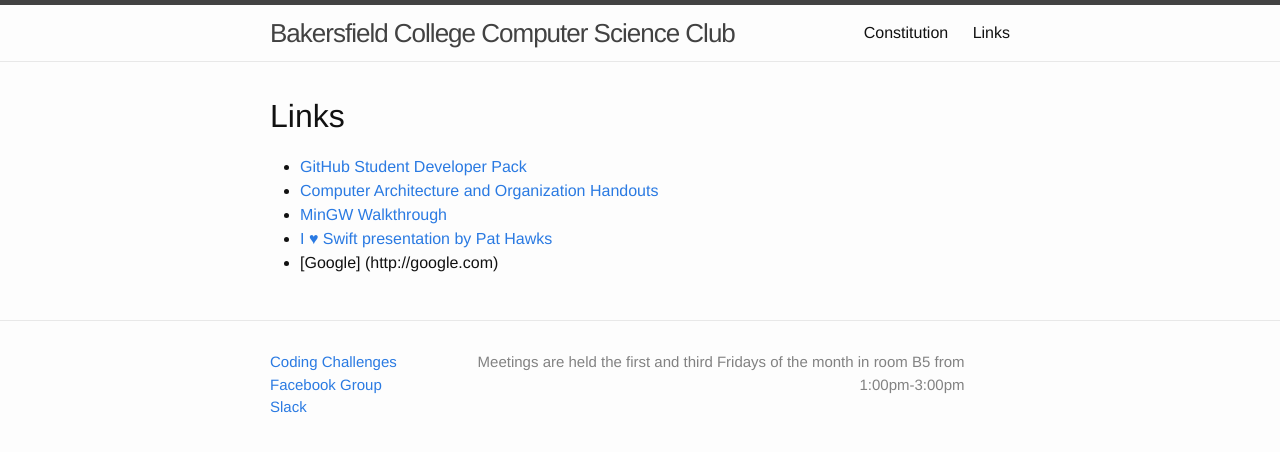
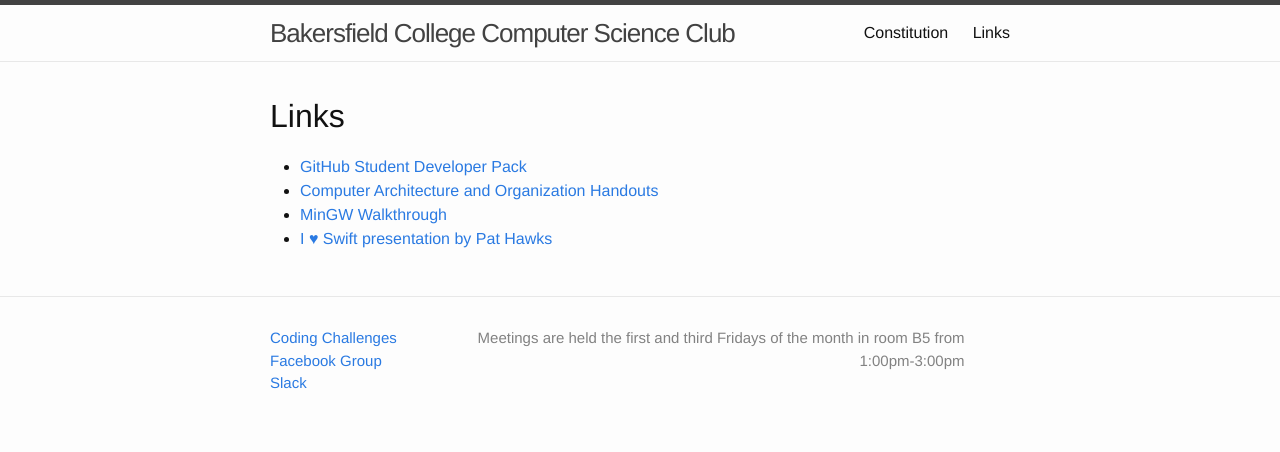
Before and after one commit to AICSC/aicsc.github.io, a Jekyll site: the page built from pages/links.md, in a window 1280 px wide. Shown: the top 452 px of the page. Built offline with Jekyll 4.4.1, drawn with Linux system fonts in a browser that asks for light colours.

Commit message:
Revert "Update links.md" (#37)

```diff
--- a/pages/links.md
+++ b/pages/links.md
@@ -10,4 +10,3 @@ layout: default
  * [Computer Architecture and Organization Handouts](https://github.com/pathawks/Computer-Architecture-and-Organization)
  * [MinGW Walkthrough](https://github.com/AICSC/Walkthrough/blob/master/MinGW/win8.md)
  * [I ♥︎ Swift presentation by Pat Hawks](https://youtu.be/OXfF69MGuDM)
- * [Google] (http://google.com)
```
